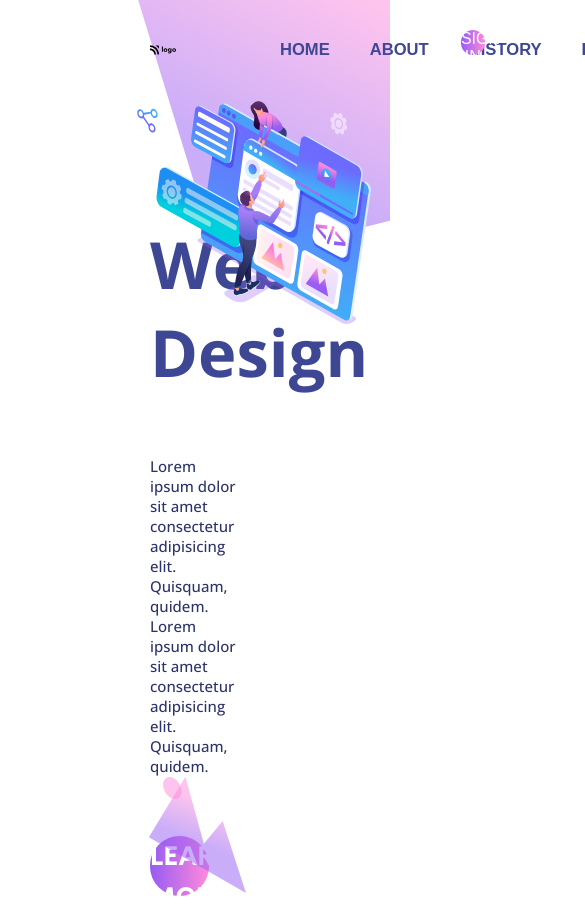
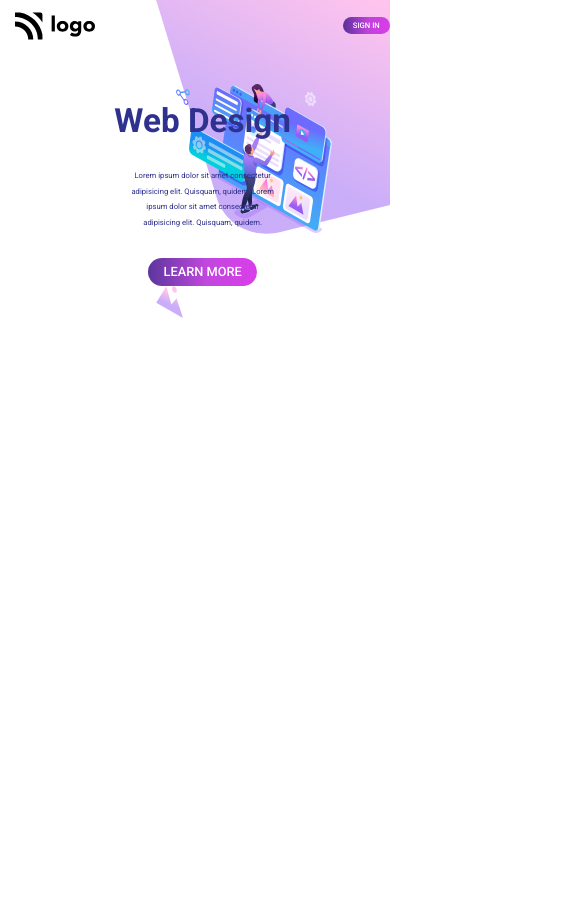
Before and after one commit to vandit-bera/Live-Class-Project-08, a website: page index.html in a window 390 px wide. Shown: the top 918 px of the page, 585 px wide, since content can reach past the window. After the commit the page ends 844 px from the top, so only its background shows below. Drawn offline with nearby package versions, Linux system fonts and the light colour scheme.

Commit message:
Responsive

```diff
--- a/css/index.css
+++ /dev/null
@@ -1,106 +0,0 @@
-@import url('https://fonts.googleapis.com/css2?family=Open+Sans:wght@500;700&display=swap');
-@import url('https://fonts.googleapis.com/css2?family=Secular+One&display=swap');
-*{
-    margin: 0;
-    padding: 0;
-}
-body{
-    overflow-x: hidden;
-}
-nav{
-    width: 94%;
-    display: flex;
-    margin-top: 30px;
-    margin-left: 150px;
-    margin-right: 150px;
-}
-nav>img:nth-child(1){
-    width: 7%;
-}
-
-.nav-items{
-    width: 25%;
-    text-align: center;
-    display: flex;
-    justify-content: space-evenly;
-    margin: 10px 23%;
-    font-size: 20px;
-    font-family: sans-serif;
-    color: #3e4794;
-}
-
-.nav-item{
-    margin: auto 20px;
-}
-.signin-btn{
-    font-size: 16px;
-    margin-left: 25px;
-    width: 6.5%;
-    height: 25px;
-    border: none;
-    color: #ffffff;
-    border-radius: 100px;
-    background-image: linear-gradient(90deg,#965cf2,#ff8adc);
-}
-.intro-section{
-    width: 100%;
-}
-.left-section h1{
-    width: 50%;
-    margin-top: 150px;
-    margin-left: 150px;
-    font-size: 65px;
-    font-family: 'Open Sans', sans-serif;
-    color: #3e4794;
-    font-weight: 700;
-}
-.left-section h4{
-    width: 23%;
-    margin-top: 60px;
-    margin-left: 150px;
-    font-size: 15px;
-    font-weight: 500;
-    font-family: 'Open Sans', sans-serif;
-    color: #2c336a;
-}
-.learn-more-btn{
-
-    font-size: 28px;
-    margin-top: 60px;
-    margin-left: 150px;
-    width: 15%;
-    height: 60px;
-    border: none;
-    color: #ffffff;
-    border-radius: 100px;
-    font-family: 'Secular One', sans-serif;
-    background-image: linear-gradient(90deg,#965cf2,#ff8adc);
-}
-
-.imgs-div img:nth-child(1)
-{
-    position: absolute;
-    top: 92%;
-    left: 38%;
-}
-.imgs-div img:nth-child(2)
-{
-    position: absolute;
-    top: 92%;
-    left: 41.8%;
-}
-.imgs-div img:nth-child(3)
-{
-    width: 64.5%;
-    position: absolute;
-    top: 0%;
-    right: 0px;
-    z-index: -1;
-}
-.imgs-div img:nth-child(4)
-{
-    width: 60%;
-    position: absolute;
-    right: 5%;
-    top: 12%;
-}
--- /dev/null
+++ b/css/style.css
@@ -0,0 +1,175 @@
+*,
+*::before,
+*::after {
+    box-sizing: border-box;
+}
+
+body,
+h1,
+h2,
+h3,
+h4,
+h5,
+p,
+figure,
+picture {
+    margin: 0;
+}
+
+h1,
+h2,
+h3,
+h4,
+h5,
+h6,
+p {
+    font-weight: 400;
+}
+
+html {
+    font-size: 62.5%;
+}
+
+body {
+    font-family: "Roboto", sans-serif;
+    background-image: url(../images/backcover.svg);
+    background-repeat: no-repeat;
+    background-position: 100% 60%;
+    background-size: 60%;
+}
+
+.main-div {
+    max-width: 120rem;
+    margin: 0 auto;
+}
+
+.navbar {
+    display: flex;
+    justify-content: space-between;
+    align-items: center;
+    padding-top: 1.8rem;
+    padding-left: 2.4rem;
+}
+
+.logo {
+    width: 12.4rem;
+}
+
+.nav-items {
+    display: flex;
+    gap: 3.2rem;
+    list-style: none;
+}
+
+.nav-items a {
+    font-family: "Roboto", sans-serif;
+    font-size: 1.4rem;
+    font-weight: 500;
+    color: #2e318d;
+    text-decoration: none;
+}
+
+.signin-btn {
+    border: none;
+    cursor: pointer;
+    background: linear-gradient( 90deg, rgba(109, 102, 226, 1) 0%, rgba(75, 34, 147, 0.9108018207282913) 0%, rgba(186, 54, 218, 0.9136029411764706) 53%, rgba(217, 58, 233, 0.9808298319327731) 100%);
+    border-radius: 100px;
+    padding: 0.6rem 1.6rem;
+    font-family: "Roboto", sans-serif;
+    font-size: 1.2rem;
+    font-weight: 500;
+    color: #fff;
+}
+
+.heading {
+    font-size: 5.2rem;
+    font-weight: 600;
+    color: #2e318d;
+    margin-top: 9.6rem;
+}
+
+.left-section {
+    max-width: 50%;
+    padding-left: 2.4rem;
+}
+
+.text {
+    max-width: 40%;
+    line-height: 2;
+    font-size: 1.2rem;
+    color: #2e318d;
+    margin: 4.4rem 0 4.4rem 0;
+}
+
+.learn-more-btn {
+    border: none;
+    cursor: pointer;
+    background: linear-gradient( 90deg, rgba(109, 102, 226, 1) 0%, rgba(75, 34, 147, 0.9108018207282913) 0%, rgba(186, 54, 218, 0.9136029411764706) 53%, rgba(217, 58, 233, 0.9808298319327731) 100%);
+    padding: 1rem 2.4rem;
+    border-radius: 100px;
+    font-family: "Roboto", sans-serif;
+    font-size: 2rem;
+    font-weight: 500;
+    color: #fff;
+}
+
+.vector-img {
+    width: 7%;
+    position: absolute;
+    left: 40%;
+}
+
+.vector-dot {
+    width: 1.5%;
+    position: absolute;
+    left: 44%;
+}
+
+.intro-img {
+    position: absolute;
+    top: 10%;
+    right: 15%;
+    width: 40%;
+    z-index: -100;
+}
+
+
+/* Responsive Design */
+
+@media screen and (max-width: 58em) {
+    html {
+        font-size: 50%;
+    }
+}
+
+@media screen and (max-width: 42em) {
+    html {
+        font-size: 40%;
+    }
+}
+
+@media screen and (max-width: 34em) {
+    html {
+        font-size: 50%;
+    }
+    body {
+        background-position: 100% 0%;
+    }
+    .left-section {
+        max-width: 100%;
+        display: flex;
+        flex-direction: column;
+        justify-content: center;
+        align-items: center;
+        text-align: center;
+    }
+    .nav-items {
+        display: none;
+    }
+}
+
+@media screen and (max-width: 29em) {
+    html {
+        font-size: 40%;
+    }
+}
--- a/index.html
+++ b/index.html
@@ -1,52 +1,52 @@
 <!DOCTYPE html>
 <html lang="en">
+
 <head>
     <meta charset="UTF-8" />
     <meta http-equiv="X-UA-Compatible" content="IE=edge" />
     <meta name="viewport" content="width=device-width, initial-scale=1.0" />
-    <link rel="stylesheet" href="css/index.css" />
-    <link rel="preconnect" href="https://fonts.googleapis.com" />
-    <link rel="preconnect" href="https://fonts.gstatic.com" crossorigin />
-    <link
-      href="https://fonts.googleapis.com/css2?family=Roboto&display=swap"
-      rel="stylesheet"
-    />
+
+
+    <link rel="preconnect" href="https://fonts.googleapis.com">
+    <link rel="preconnect" href="https://fonts.gstatic.com" crossorigin>
+    <link href="https://fonts.googleapis.com/css2?family=Roboto:wght@400;500;700&display=swap" rel="stylesheet">
+
+
+    <link rel="stylesheet" href="css/style.css" />
+
     <title>Live-Class-Project-08</title>
 </head>
+
 <body>
     <div class="main-div">
-      <nav>
-        <img src="./images/logo.svg" alt="logo" />
-        <div class="nav-items">
-          <h5 class="nav-item">HOME</h5>
-          <h5 class="nav-item">ABOUT</h5>
-          <h5 class="nav-item">HISTORY</h5>
-          <h5 class="nav-item">BLOG</h5>
-          <h5 class="nav-item">CONTACT</h5>
+        <nav class="navbar">
+            <img src="./images/logo.svg" alt="logo" class="logo" />
+            <ul class="nav-items">
+                <li class="nav-item"><a href="#">HOME</a></li>
+                <li class="nav-item"><a href="#">ABOUT</a></li>
+                <li class="nav-item"><a href="#">HISTORY</a></li>
+                <li class="nav-item"><a href="#">BLOG</a></li>
+                <li class="nav-item"><a href="#">CONTACT</a></li>
+            </ul>
+            <div class="singin-btn-div">
+                <button class="signin-btn">SIGN IN</button>
             </div>
-        <button class="signin-btn">SIGN IN</button>
         </nav>
         <div class="intro-section">
             <div class="left-section">
-          <h1>Web Design</h1>
-          <h4>
-            Lorem ipsum dolor sit amet consectetur adipisicing elit. Quisquam,
-            quidem. Lorem ipsum dolor sit amet consectetur adipisicing elit.
-            Quisquam, quidem.
+                <h1 class="heading">Web Design</h1>
+                <h4 class="text">
+                    Lorem ipsum dolor sit amet consectetur adipisicing elit. Quisquam, quidem. Lorem ipsum dolor sit amet consectetur adipisicing elit. Quisquam, quidem.
                 </h4>
                 <button class="learn-more-btn">LEARN MORE</button>
             </div>
             <div class="imgs-div">
                 <img src="./images/vector.svg" alt="vector-img" class="vector-img" />
-          <img
-            src="./images/vector-dot.svg"
-            alt="vector-dot"
-            class="vector-dot"
-          />
-          <img src="./images/backcover.svg" alt="backcover" >
-          <img src="./images/intro-img.svg" alt="intro-img" />
+                <img src="./images/vector-dot.svg" alt="vector-dot" class="vector-dot" />
+                <img src="./images/intro-img.svg" alt="intro-img" class="intro-img" />
             </div>
         </div>
     </div>
 </body>
+
 </html>
```
Lines whose indentation alone changed are shown as unchanged.
